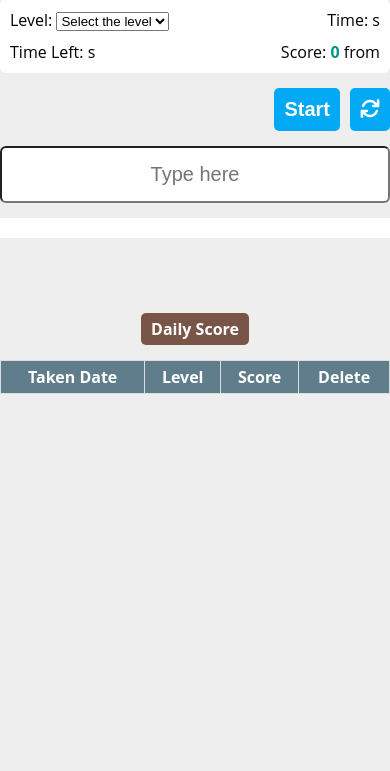
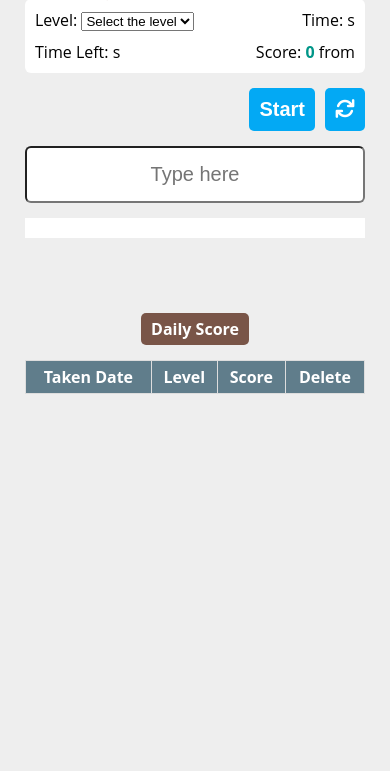
Before and after one commit to muhammadgalhoum/Typing_Speed_Test_Game, a plain HTML site: page index.html in a window 390 px wide. Shown: the part 73-844 px from the top of the page. Drawn offline with Linux system fonts and the light colour scheme; no server answers.

Commit message:
making the app responsive will all screens

```diff
--- a/css/style.css
+++ b/css/style.css
@@ -20,13 +20,13 @@ body {
   width: calc(100% - 200px)
 }
 @media (max-width: 992px) {
-  .container{
+  .container {
     width: calc(100% - 100px);
   }
 }
 @media (max-width: 430px) {
   .container {
-    width: 100%;
+    width: calc(100% - 50px);
   }
 }
 .name {
```
